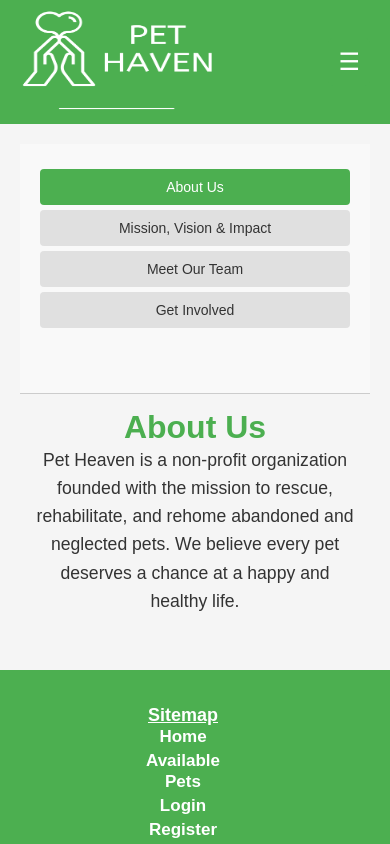
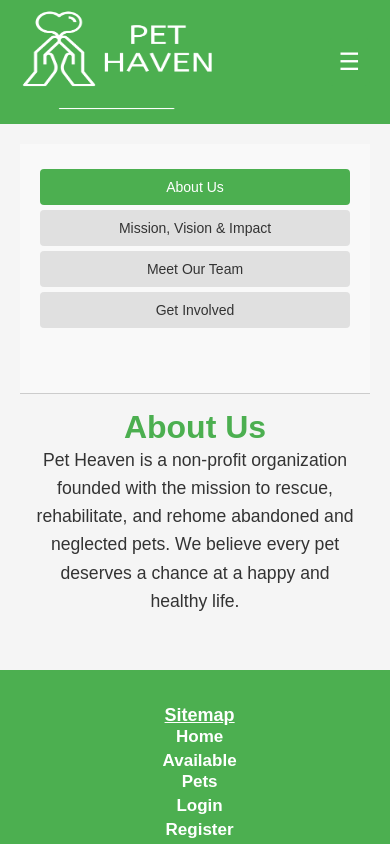
Before and after one commit to OCodeJK/pet-heaven, a React (Create React App) app: page /about in a window 390 px wide. Shown: the top 844 px of the page. Built offline with nearby package versions, Linux system fonts and the light colour scheme.

Commit message:
css changes

```diff
--- a/src/components/Footer.css
+++ b/src/components/Footer.css
@@ -93,6 +93,7 @@ footer {
 
     .footer_middle {
         margin-bottom: 30px;
+        margin-left: 15vh;
     }
 
     .footer_middle span{
```
